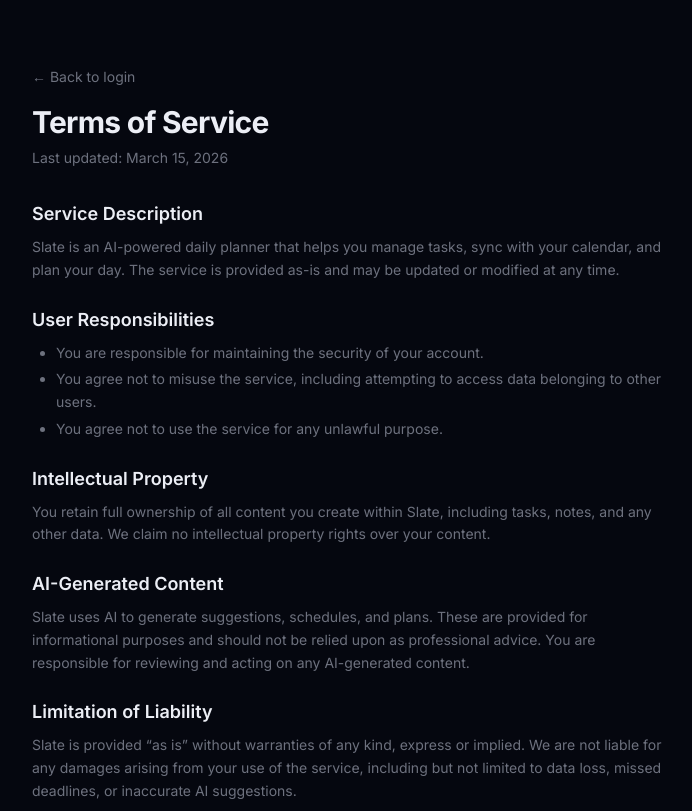
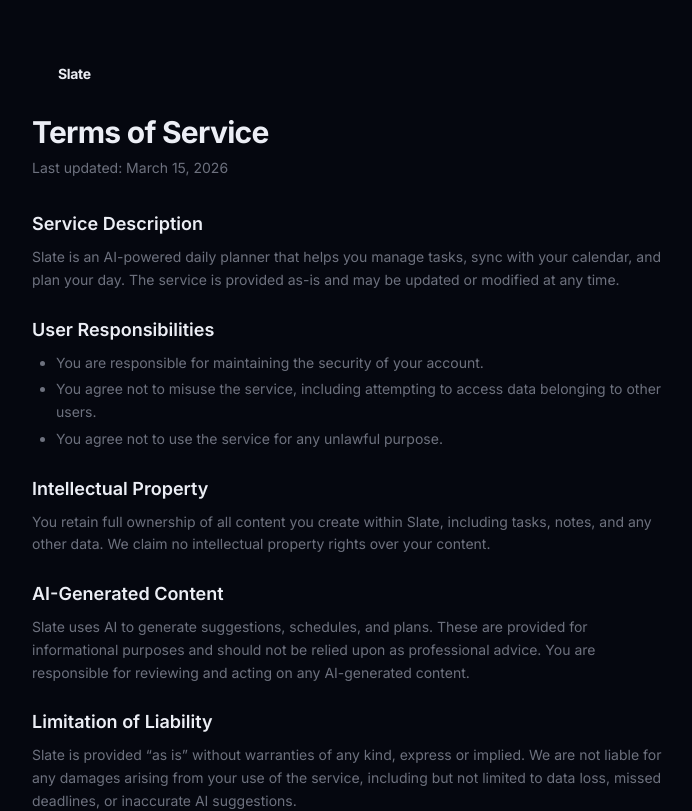
Before and after one commit to RitvikDayal/slate, a Next.js app in the folder apps/web/: page /terms in a window 1280 px wide. Shown: the top 811 px of the page, without its empty margins (288-980 px from the left). Built offline with nearby package versions, Linux system fonts and the light colour scheme.

Commit message:
feat: add Slate brand logo component
Geometric mark of two overlapping slate planes with accent lines,
used across login page, sidebar, and legal pages for consistent branding.

```diff
--- a/apps/web/src/app/login/page.tsx
+++ b/apps/web/src/app/login/page.tsx
@@ -3,6 +3,7 @@
 import { useState } from "react";
 import Link from "next/link";
 import { createClient } from "@/lib/supabase/client";
+import { SlateLogo } from "@/components/brand/slate-logo";
 
 export default function LoginPage() {
   const [isLoading, setIsLoading] = useState(false);
@@ -27,10 +28,8 @@
     <div className="flex min-h-screen items-center justify-center bg-background">
       <div className="mx-auto w-full max-w-sm space-y-8 px-4">
         {/* Logo */}
-        <div className="text-center">
-          <h1 className="text-3xl font-bold tracking-tight text-foreground">
-            Slate
-          </h1>
+        <div className="flex flex-col items-center text-center">
+          <SlateLogo size="xl" />
           <p className="mt-2 text-sm text-muted-foreground">
             Your AI-powered daily planner
           </p>
--- a/apps/web/src/app/privacy/page.tsx
+++ b/apps/web/src/app/privacy/page.tsx
@@ -1,5 +1,6 @@
 import type { Metadata } from "next";
 import Link from "next/link";
+import { SlateLogo } from "@/components/brand/slate-logo";
 
 export const metadata: Metadata = {
   title: "Privacy Policy — Slate",
@@ -11,13 +12,10 @@
     <div className="flex min-h-screen items-center justify-center bg-background">
       <div className="mx-auto w-full max-w-2xl space-y-8 px-4 py-16">
         <div>
-          <Link
-            href="/login"
-            className="text-sm text-muted-foreground hover:text-foreground"
-          >
-            &larr; Back to login
+          <Link href="/login" className="inline-block">
+            <SlateLogo size="sm" />
           </Link>
-          <h1 className="mt-4 text-3xl font-bold tracking-tight text-foreground">
+          <h1 className="mt-6 text-3xl font-bold tracking-tight text-foreground">
             Privacy Policy
           </h1>
           <p className="mt-2 text-sm text-muted-foreground">
--- a/apps/web/src/app/terms/page.tsx
+++ b/apps/web/src/app/terms/page.tsx
@@ -1,5 +1,6 @@
 import type { Metadata } from "next";
 import Link from "next/link";
+import { SlateLogo } from "@/components/brand/slate-logo";
 
 export const metadata: Metadata = {
   title: "Terms of Service — Slate",
@@ -11,13 +12,10 @@
     <div className="flex min-h-screen items-center justify-center bg-background">
       <div className="mx-auto w-full max-w-2xl space-y-8 px-4 py-16">
         <div>
-          <Link
-            href="/login"
-            className="text-sm text-muted-foreground hover:text-foreground"
-          >
-            &larr; Back to login
+          <Link href="/login" className="inline-block">
+            <SlateLogo size="sm" />
           </Link>
-          <h1 className="mt-4 text-3xl font-bold tracking-tight text-foreground">
+          <h1 className="mt-6 text-3xl font-bold tracking-tight text-foreground">
             Terms of Service
           </h1>
           <p className="mt-2 text-sm text-muted-foreground">
--- /dev/null
+++ b/apps/web/src/components/brand/slate-logo.tsx
@@ -0,0 +1,93 @@
+import { cn } from "@/lib/utils";
+
+interface SlateLogoProps {
+  /** Show the wordmark next to the icon */
+  showWordmark?: boolean;
+  /** Size variant */
+  size?: "sm" | "md" | "lg" | "xl";
+  className?: string;
+}
+
+const sizeConfig = {
+  sm: { icon: 20, text: "text-sm", gap: "gap-1.5" },
+  md: { icon: 24, text: "text-lg", gap: "gap-2" },
+  lg: { icon: 32, text: "text-2xl", gap: "gap-2.5" },
+  xl: { icon: 44, text: "text-4xl", gap: "gap-3" },
+} as const;
+
+/**
+ * Slate brand logo — two offset geometric planes forming an abstract "S".
+ * The overlapping slate tablets convey depth, structure, and a writing surface.
+ */
+export function SlateLogo({
+  showWordmark = true,
+  size = "md",
+  className,
+}: SlateLogoProps) {
+  const config = sizeConfig[size];
+
+  return (
+    <span className={cn("inline-flex items-center", config.gap, className)}>
+      <SlateIcon size={config.icon} />
+      {showWordmark && (
+        <span
+          className={cn(
+            "font-bold tracking-tight text-foreground",
+            config.text
+          )}
+        >
+          Slate
+        </span>
+      )}
+    </span>
+  );
+}
+
+interface SlateIconProps {
+  size?: number;
+  className?: string;
+}
+
+/**
+ * Standalone icon mark — two overlapping angled planes.
+ *
+ * The back plane is the primary brand purple, the front plane is
+ * slightly lighter and offset, creating the illusion of stacked
+ * slate tablets with a subtle "S" negative space between them.
+ */
+export function SlateIcon({ size = 24, className }: SlateIconProps) {
+  return (
+    <svg
+      width={size}
+      height={size}
+      viewBox="0 0 32 32"
+      fill="none"
+      xmlns="http://www.w3.org/2000/svg"
+      className={className}
+      aria-hidden="true"
+    >
+      {/* Back plane — deeper purple, sits upper-left */}
+      <rect
+        x="2"
+        y="3"
+        width="20"
+        height="16"
+        rx="3"
+        fill="var(--color-primary)"
+        opacity="0.55"
+      />
+      {/* Front plane — brighter, offset lower-right */}
+      <rect
+        x="10"
+        y="13"
+        width="20"
+        height="16"
+        rx="3"
+        fill="var(--color-primary)"
+      />
+      {/* Accent line on front plane — suggests a writing surface */}
+      <rect x="15" y="19" width="10" height="1.5" rx="0.75" fill="var(--color-primary-foreground)" opacity="0.7" />
+      <rect x="15" y="23" width="7" height="1.5" rx="0.75" fill="var(--color-primary-foreground)" opacity="0.4" />
+    </svg>
+  );
+}
--- a/apps/web/src/components/layout/sidebar.tsx
+++ b/apps/web/src/components/layout/sidebar.tsx
@@ -36,6 +36,7 @@
 import type { User } from "@supabase/supabase-js";
 import type { List } from "@ai-todo/shared";
 import { layoutSpring } from "@/lib/animations";
+import { SlateLogo, SlateIcon } from "@/components/brand/slate-logo";
 
 const presetViews = [
   { slug: "high-priority", label: "High Priority", icon: AlertTriangle },
@@ -162,10 +163,10 @@
     >
       {/* Logo */}
       <div className="flex h-14 items-center px-4">
-        {!sidebarCollapsed && (
-          <h1 className="text-lg font-bold tracking-tight text-foreground">
-            Slate
-          </h1>
+        {sidebarCollapsed ? (
+          <SlateIcon size={22} />
+        ) : (
+          <SlateLogo size="md" />
         )}
       </div>
 
```
